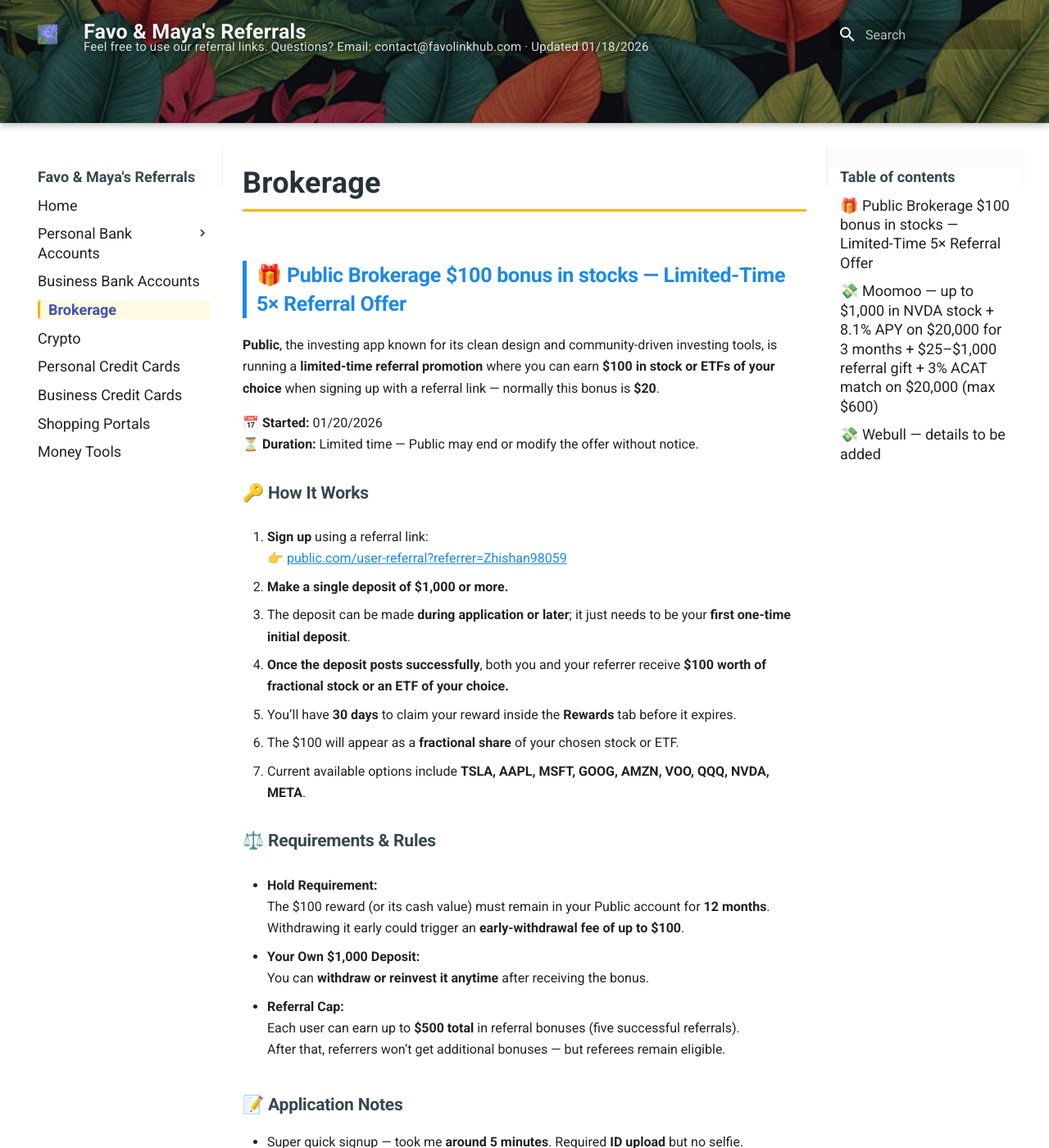
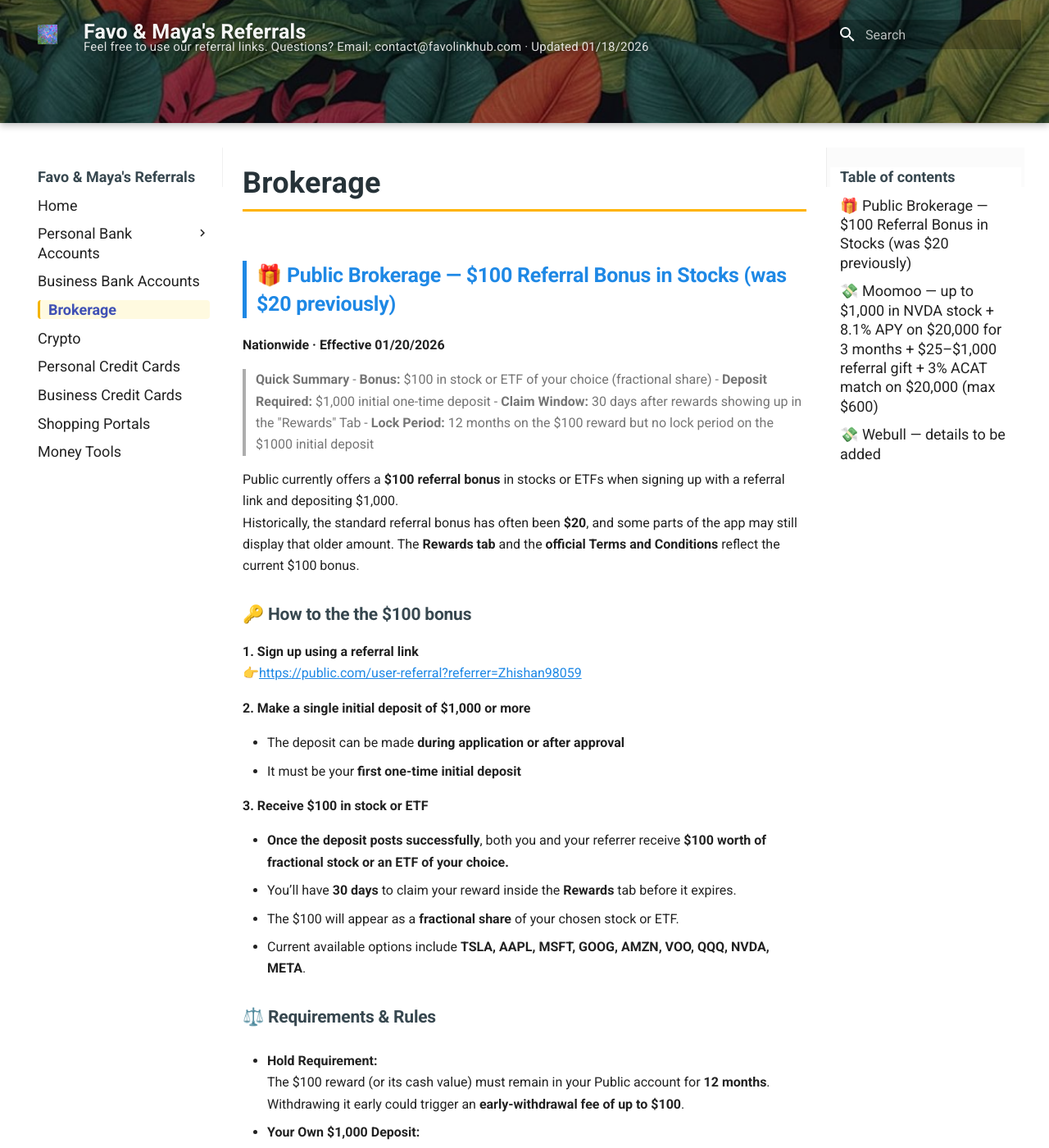
Before and after one commit to whispersofzephyr/favolinkhub-site, an MkDocs documentation site: the page built from docs/brokerage.md, in a window 1280 px wide and 1400 px high. Shown: the whole window at 82% size. Built offline with MkDocs 1.6.1 and Material for MkDocs 9.7.7, drawn with Linux system fonts in a browser that asks for light colours; some of the changed text lies outside the part shown.

Commit message:
Revise Public Brokerage referral bonus to $100
Updated the referral bonus details for Public Brokerage, changing the bonus amount from $20 to $100 and clarifying the requirements and process for claiming the bonus.

```diff
--- a/docs/brokerage.md
+++ b/docs/brokerage.md
@@ -1,24 +1,33 @@
 # Brokerage
 
-## 🎁 Public Brokerage $100 bonus in stocks — Limited-Time 5× Referral Offer
+## 🎁 Public Brokerage — $100 Referral Bonus in Stocks (was $20 previously)
+**Nationwide · Effective 01/20/2026**
 
-**Public**, the investing app known for its clean design and community-driven investing tools, is running a **limited-time referral promotion** where you can earn **$100 in stock or ETFs of your choice** when signing up with a referral link — normally this bonus is **$20**.
+> **Quick Summary**
+> - **Bonus:** $100 in stock or ETF of your choice (fractional share)
+> - **Deposit Required:** $1,000 initial one-time deposit
+> - **Claim Window:** 30 days after rewards showing up in the "Rewards" Tab
+> - **Lock Period:** 12 months on the $100 reward but no lock period on the $1000 initial deposit
 
-📅 **Started:** 01/20/2026
-⏳ **Duration:** Limited time — Public may end or modify the offer without notice.
+Public currently offers a **$100 referral bonus** in stocks or ETFs when signing up with a referral link and depositing $1,000.
+Historically, the standard referral bonus has often been **$20**, and some parts of the app may still display that older amount. The **Rewards tab** and the **official Terms and Conditions** reflect the current $100 bonus.
 
-### 🔑 How It Works
+### 🔑 How to the the $100 bonus
 
-1. **Sign up** using a referral link:
-   👉 [public.com/user-referral?referrer=Zhishan98059](https://public.com/user-referral?referrer=Zhishan98059)
+**1. Sign up using a referral link**
+     👉[https://public.com/user-referral?referrer=Zhishan98059](https://public.com/user-referral?referrer=Zhishan98059)
 
-2. **Make a single deposit of $1,000 or more.**
-   - The deposit can be made **during application or later**; it just needs to be your **first one-time initial deposit**.
+**2. Make a single initial deposit of $1,000 or more**
 
-3. **Once the deposit posts successfully**, both you and your referrer receive **$100 worth of fractional stock or an ETF of your choice.**
-   - You’ll have **30 days** to claim your reward inside the **Rewards** tab before it expires.
-   - The $100 will appear as a **fractional share** of your chosen stock or ETF.
-   - Current available options include **TSLA, AAPL, MSFT, GOOG, AMZN, VOO, QQQ, NVDA, META**.
+  - The deposit can be made **during application or after approval**
+  - It must be your **first one-time initial deposit**
+
+**3. Receive $100 in stock or ETF**
+
+  - **Once the deposit posts successfully**, both you and your referrer receive **$100 worth of fractional stock or an ETF of your choice.**
+  - You’ll have **30 days** to claim your reward inside the **Rewards** tab before it expires.
+  - The $100 will appear as a **fractional share** of your chosen stock or ETF.
+  - Current available options include **TSLA, AAPL, MSFT, GOOG, AMZN, VOO, QQQ, NVDA, META**.
 
 ### ⚖️ Requirements & Rules
 
@@ -30,21 +39,24 @@
   You can **withdraw or reinvest it anytime** after receiving the bonus.
 
 - **Referral Cap:**
+  You can receive your own referral link after signing up to refer others
   Each user can earn up to **$500 total** in referral bonuses (five successful referrals).
-  After that, referrers won’t get additional bonuses — but referees remain eligible.
+  After reaching the cap, referrers no longer earn bonuses, but referees remain eligible
 
 ### 📝 Application Notes
 
 - Super quick signup — took me **around 5 minutes**. Required **ID upload** but no selfie.
 - During signup, the app asks how much to fund and which stock to choose for your bonus; you can either complete it then or skip and do it after approval.
-- The stock selection screen still shows a banner saying “Get $20 stock on us when you deposit $1,000.” That’s **outdated** — the new **5× bonus ($100)** started **01/20/2026** and is confirmed in both the **Rewards tab** and the official Terms and Conditions:
+- The stock selection screen may still shows a banner saying “Get $20 stock on us when you deposit $1,000.” That’s **outdated** — the new **5× bonus ($100)** started **01/20/2026** and is confirmed in both the **Rewards tab** and the official Terms and Conditions:
   [public.com/disclosures/referral-terms](https://public.com/disclosures/referral-terms)
 
 ### 🪙 Extra Tip
 
-A practical use of this account beyond the bonus: You can **drain prepaid cards** by depositing them into Public (lifetime cap $4,000). **Blackhawk-issued** prepaid cards typically don’t work, but many others do until you hit the $4K cap.
+Public can also be useful for **draining prepaid cards** via deposits (lifetime cap ~$4,000, YMMV).
+- **Blackhawk-issued** prepaid cards usually do not work
+- Many other prepaid cards do, until the cap is reached
 
-To avoid scrutiny, you *can* use the funds to **buy Treasury bills**, hold them for 3 months, and then ACH the proceeds back to your bank — but you don’t have to do it this way.
+To keep activity clean, one option is to **buy Treasury bills**, hold them for ~3 months, then ACH the proceeds back — optional, not required.
 
 ---
 
```
